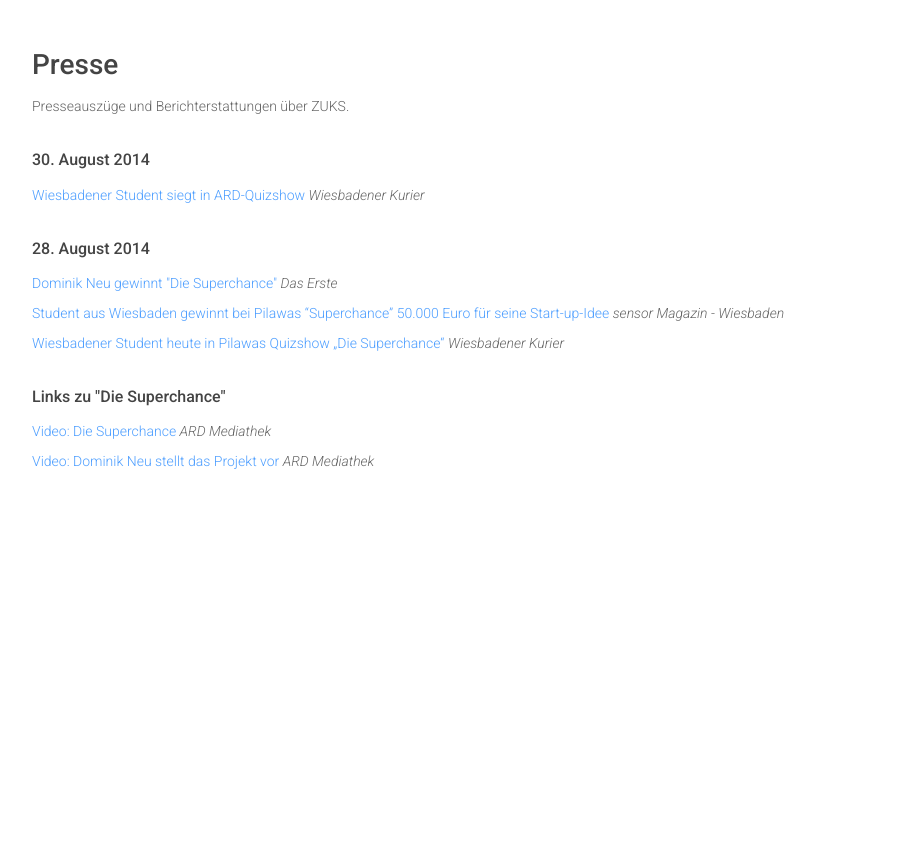
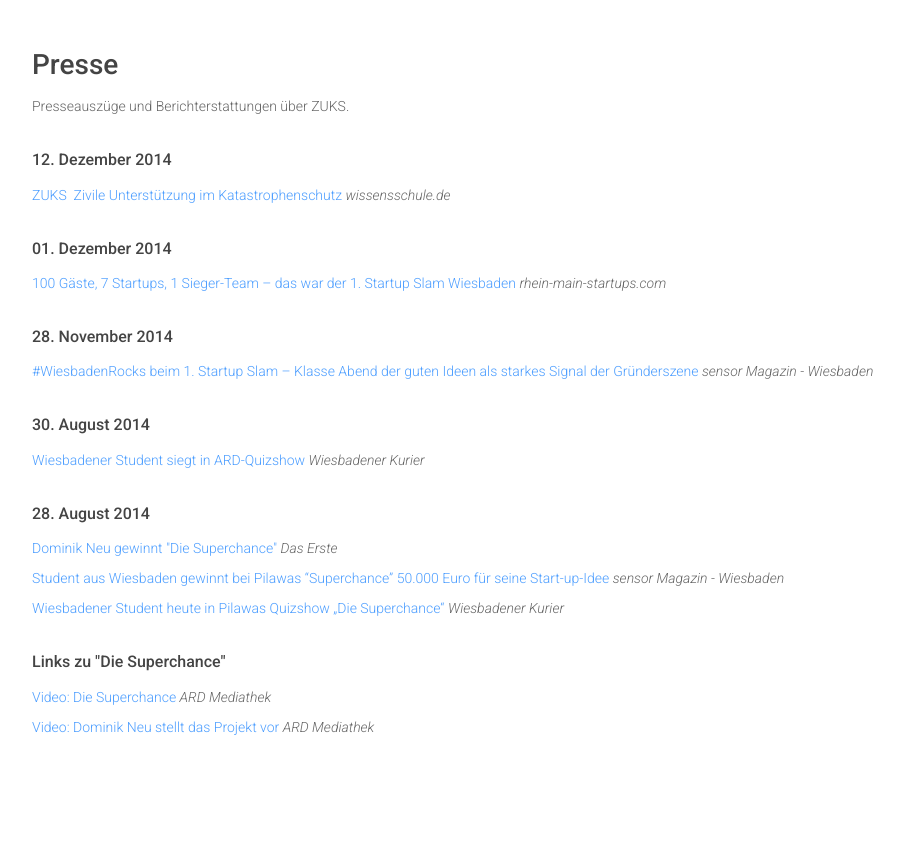
Before and after one commit to Eldorado234/zuks-django, a Django app: page /presse/ in a window 1280 px wide. Shown: the part 61-908 px from the top of the page, without its empty margins (38-942 px from the left). Before the commit the page ends 530 px from the top, so only its background shows below. Run offline with Django 3.2, Linux system fonts and the light colour scheme; some libraries are stand-ins or nearby versions.

Commit message:
Added press articles. Fixed #26

```diff
--- a/templates/core/presse.html
+++ b/templates/core/presse.html
@@ -28,6 +28,21 @@
                 Presseausz&uuml;ge und Berichterstattungen &uuml;ber ZUKS.
             </p>
 
+            <h4 class="padding-top-25">12. Dezember 2014</h4>
+            <p>
+              <a href="http://www.wissensschule.de/zuks-%C2%AD-zivile-unterstuetzung-im-katastrophenschutz/" target="_blank">ZUKS ­ Zivile Unterstützung im Katastrophenschutz</a> <i>wissensschule.de</i>
+            </p>
+
+            <h4 class="padding-top-25">01. Dezember 2014</h4>
+            <p>
+              <a href="http://rhein-main-startups.com/2014/12/01/100-gaste-7-startups-1-sieger-team-das-war-der-1-startup-slam-wiesbaden/" target="_blank">100 G&auml;ste, 7 Startups, 1 Sieger-Team – das war der 1. Startup Slam Wiesbaden</a> <i>rhein-main-startups.com</i>
+            </p>
+
+            <h4 class="padding-top-25">28. November 2014</h4>
+            <p>
+              <a href="http://www.sensor-wiesbaden.de/wiesbadenrocks-beim-1-startup-slam-spannender-abend-der-guten-ideen-war-ein-gewinn-fuer-alle/" target="_blank">#WiesbadenRocks beim 1. Startup Slam – Klasse Abend der guten Ideen als starkes Signal der Gr&uuml;nderszene</a> <i>sensor Magazin - Wiesbaden</i>
+            </p>
+
             <h4 class="padding-top-25">30. August 2014</h4>
             <p>
                 <a href="http://www.wiesbadener-kurier.de/lokales/wiesbaden/nachrichten-wiesbaden/wiesbadener-student-siegt-in-ard-quizshow_14514198.htm" target="_blank">Wiesbadener Student siegt in ARD-Quizshow</a> <i>Wiesbadener Kurier</i>
```
